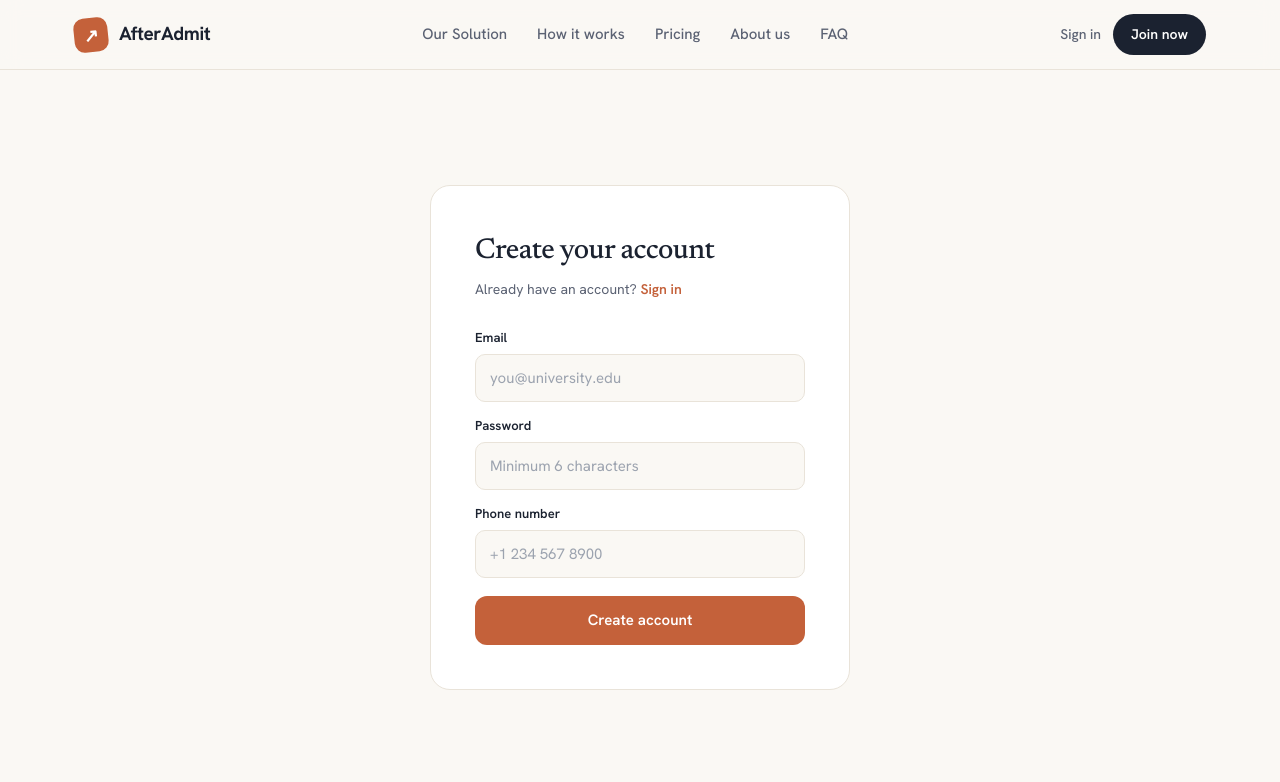
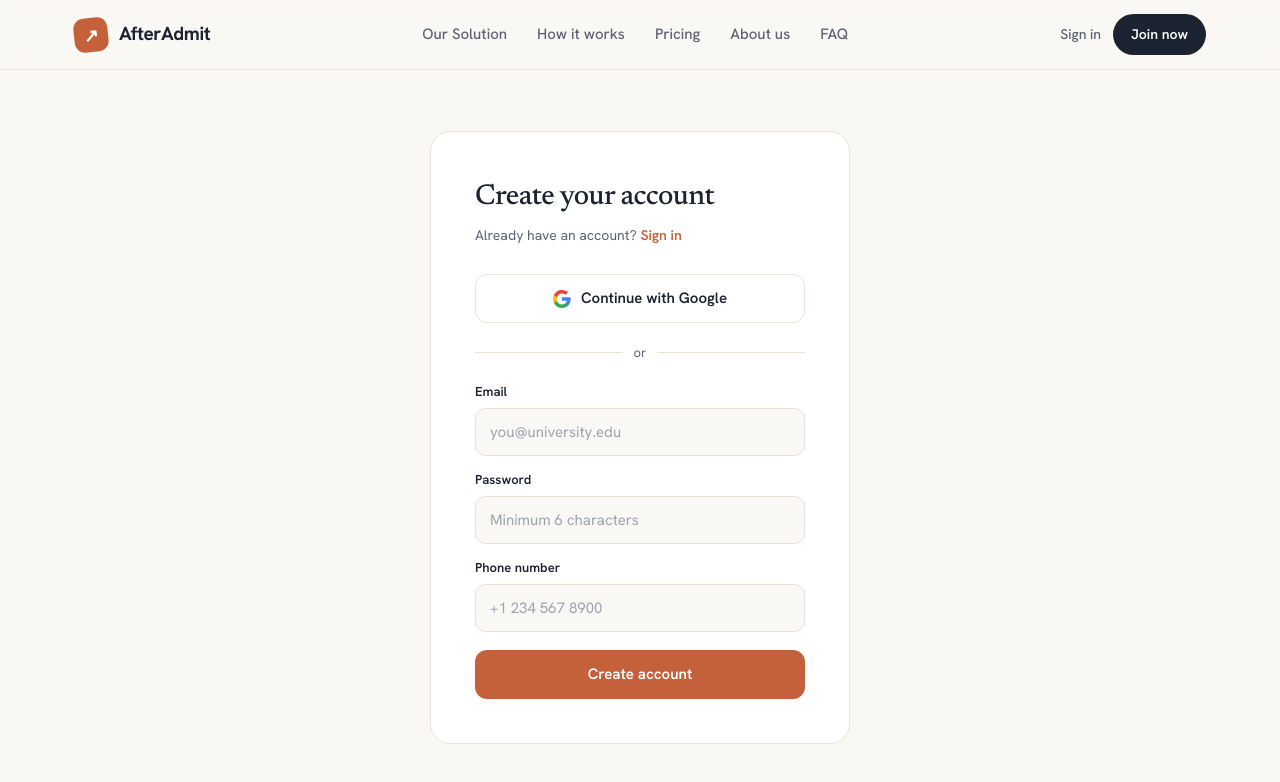
Before and after one commit to afteradmit/afteradmit-website, a Next.js app: page /signup in a window 1280 px wide. Shown: the top 782 px of the page. Built offline with nearby package versions, Linux system fonts and the light colour scheme; no server answers.

Commit message:
Add Google OAuth button to signup page
Co-Authored-By: Claude Sonnet 4.6 <noreply@anthropic.com>

```diff
--- a/app/signup/page.tsx
+++ b/app/signup/page.tsx
@@ -14,6 +14,15 @@ export default function SignUp() {
   const [error, setError] = useState('')
   const [message, setMessage] = useState('')
   const [loading, setLoading] = useState(false)
+
+  const handleGoogle = async () => {
+    await supabase.auth.signInWithOAuth({
+      provider: 'google',
+      options: {
+        redirectTo: `${window.location.origin}/dashboard`,
+      },
+    })
+  }
 
   const handleSubmit = async (e: React.FormEvent) => {
     e.preventDefault()
@@ -82,6 +91,42 @@ export default function SignUp() {
               Sign in
             </Link>
           </p>
+
+          <button
+            type="button"
+            onClick={handleGoogle}
+            style={{
+              width: '100%',
+              display: 'flex',
+              alignItems: 'center',
+              justifyContent: 'center',
+              gap: 10,
+              padding: '12px',
+              border: '1px solid var(--line)',
+              borderRadius: 12,
+              background: 'var(--surface)',
+              color: 'var(--ink)',
+              fontSize: 15,
+              fontWeight: 600,
+              fontFamily: 'inherit',
+              cursor: 'pointer',
+              marginBottom: 20,
+            }}
+          >
+            <svg width="18" height="18" viewBox="0 0 18 18" fill="none" xmlns="http://www.w3.org/2000/svg">
+              <path d="M17.64 9.2c0-.637-.057-1.251-.164-1.84H9v3.481h4.844c-.209 1.125-.843 2.078-1.796 2.717v2.258h2.908c1.702-1.567 2.684-3.875 2.684-6.615z" fill="#4285F4"/>
+              <path d="M9 18c2.43 0 4.467-.806 5.956-2.184l-2.908-2.258c-.806.54-1.837.86-3.048.86-2.344 0-4.328-1.584-5.036-3.711H.957v2.332A8.997 8.997 0 0 0 9 18z" fill="#34A853"/>
+              <path d="M3.964 10.707A5.41 5.41 0 0 1 3.682 9c0-.593.102-1.17.282-1.707V4.961H.957A8.996 8.996 0 0 0 0 9c0 1.452.348 2.827.957 4.039l3.007-2.332z" fill="#FBBC05"/>
+              <path d="M9 3.58c1.321 0 2.508.454 3.440 1.345l2.582-2.58C13.463.891 11.426 0 9 0A8.997 8.997 0 0 0 .957 4.961L3.964 7.293C4.672 5.163 6.656 3.58 9 3.58z" fill="#EA4335"/>
+            </svg>
+            Continue with Google
+          </button>
+
+          <div style={{ display: 'flex', alignItems: 'center', gap: 12, marginBottom: 20 }}>
+            <div style={{ flex: 1, height: 1, background: 'var(--line)' }} />
+            <span style={{ fontSize: 13, color: 'var(--muted)' }}>or</span>
+            <div style={{ flex: 1, height: 1, background: 'var(--line)' }} />
+          </div>
 
           <form onSubmit={handleSubmit} style={{ display: 'flex', flexDirection: 'column', gap: 14 }}>
             <div>
```
